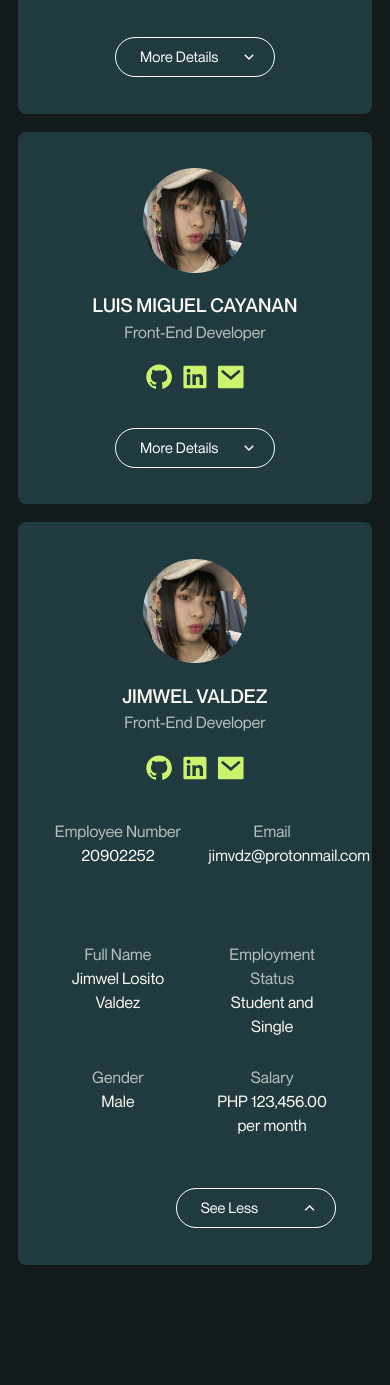
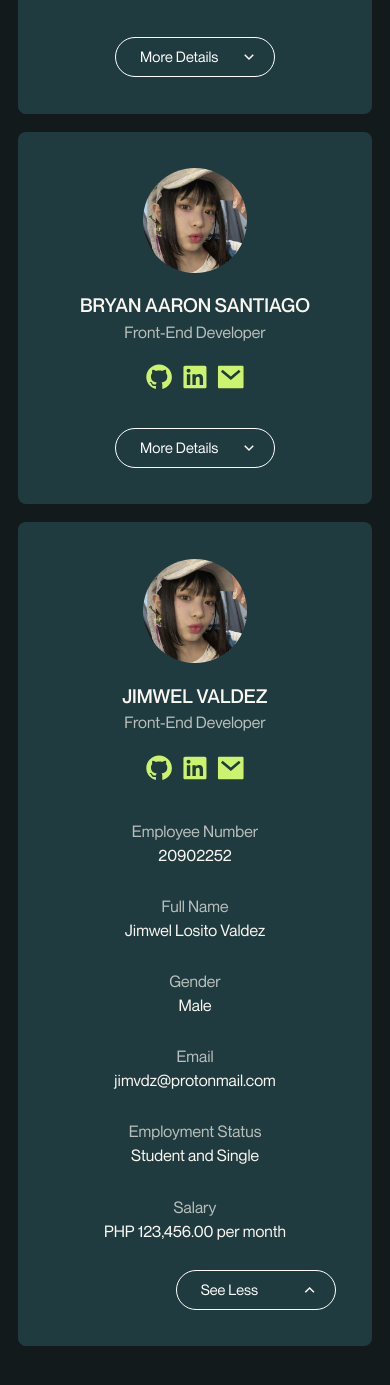
Before and after one commit to Bancantcode/unite-angular, an Angular app: page /about in a window 390 px wide. Shown: the part 4083-5468 px from the top of the page. Built offline with nearby package versions, Linux system fonts and the light colour scheme.

Commit message:
Fix minor layout issues for team section

```diff
--- a/src/app/about/about.component.html
+++ b/src/app/about/about.component.html
@@ -81,7 +81,7 @@
             <div class="profile-head">
                 <img class="rounded-full w-3xl md:mr-lg" src="/assets/images/placeholder-hanni.webp" alt="Profile photo of Hanni">
                 <div class="profile-intro">
-                    <h4 class="text-heading-4 text-quaternary font-body-medium name">LUIS MIGUEL CAYANAN</h4>
+                    <h4 class="text-heading-4 text-quaternary font-body-medium name">BRYAN AARON SANTIAGO</h4>
                     <p class="text-quaternary opacity-70">Front-End Developer</p>
                 </div>
                 <div class="profile-addtl">
@@ -124,7 +124,7 @@
                 </div>
             </div>
 
-            <div class="profile-body pt-lg grid grid-cols-2 grid-rows-3 grid-flow-col gap-md">
+            <div class="profile-body pt-lg grid grid-row-6 grid-flow-row md:grid-cols-2 md:grid-rows-3 md:grid-flow-col gap-md">
                 <div class="profile-info">
                     <p class="profile-label text-quaternary opacity-70">Employee Number</p>
                     <p class="profile-detail text-quaternary">20902252</p>
```
